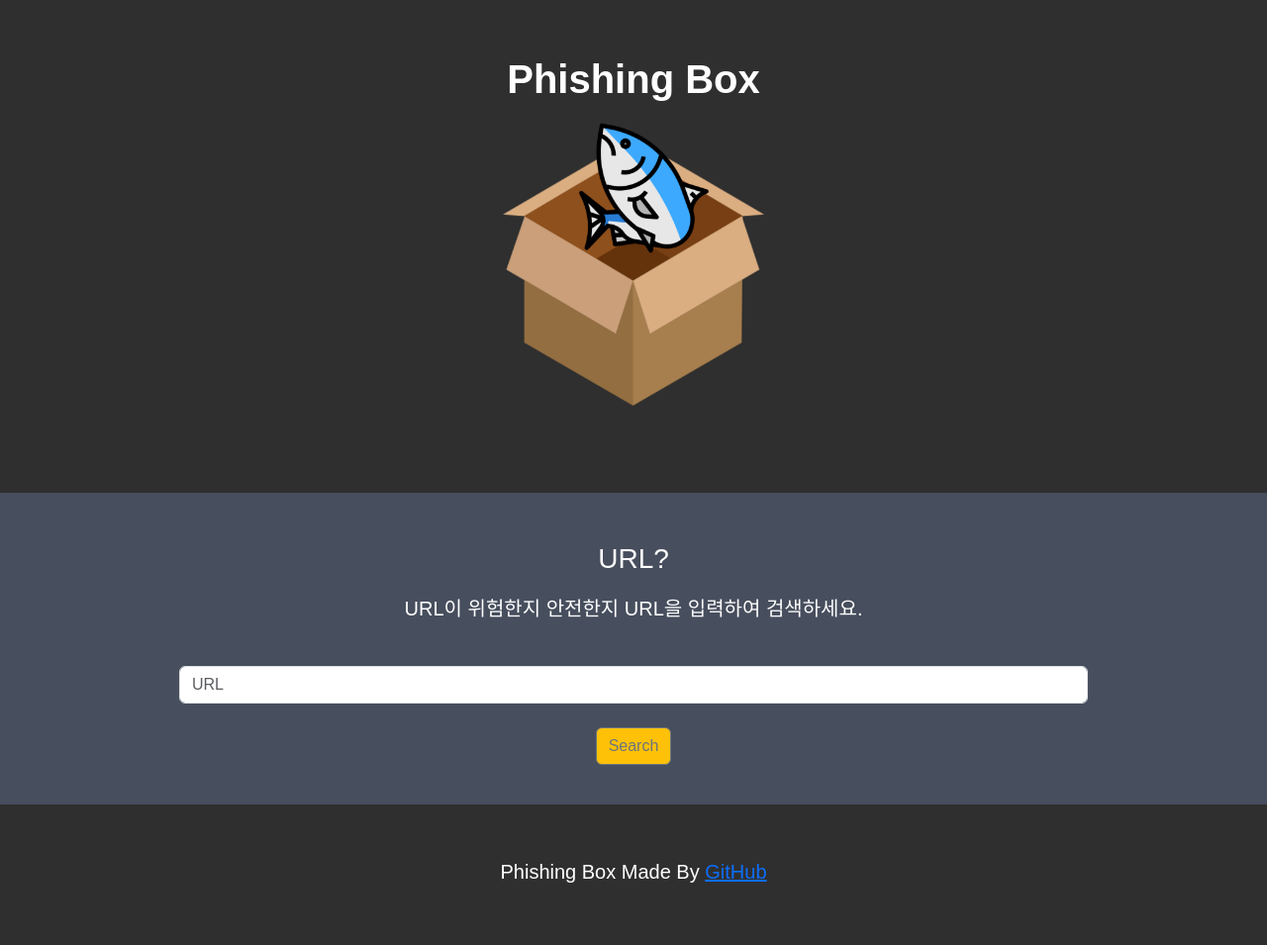
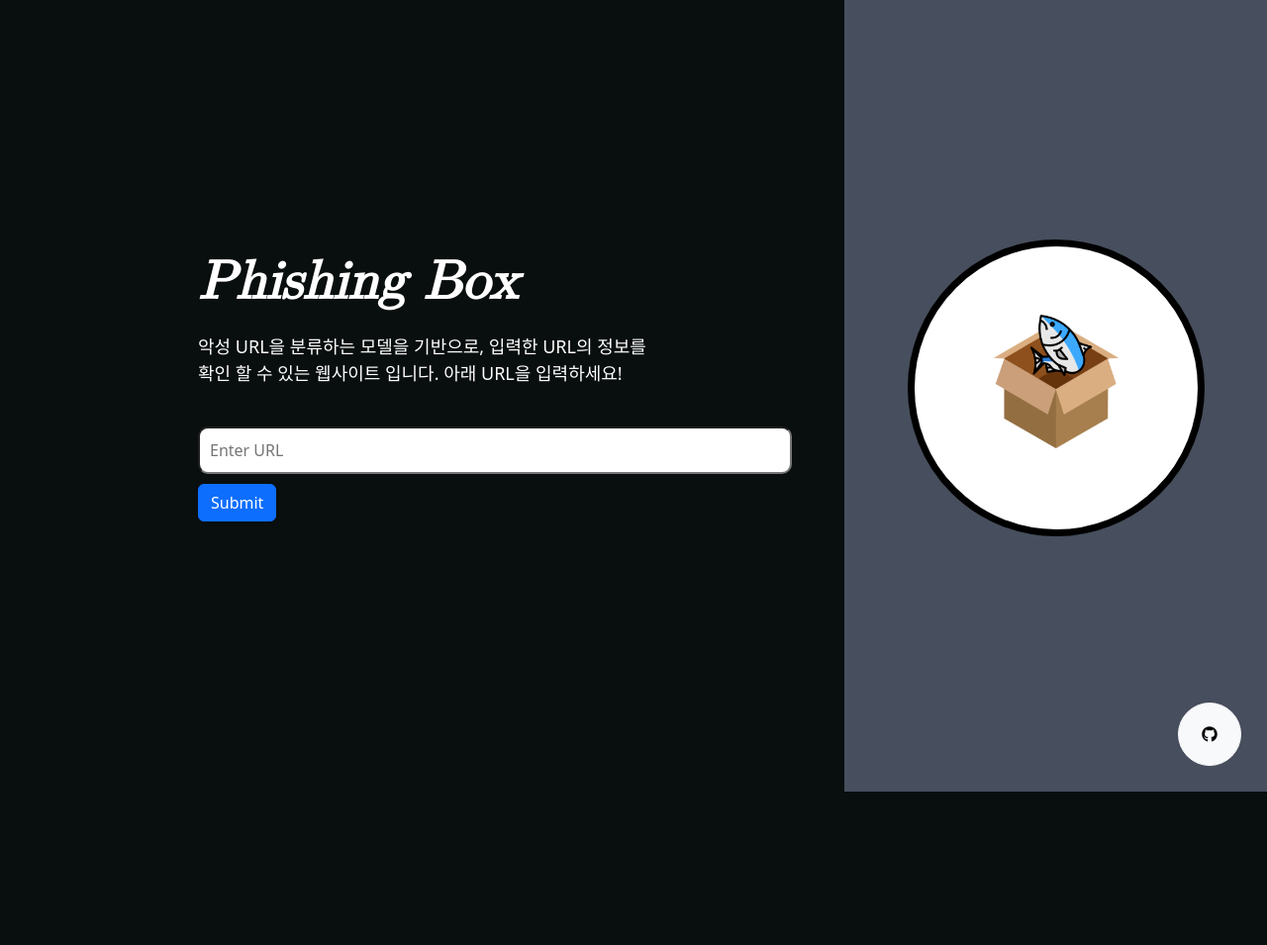
Before and after one commit to yonghoya/AI_Security_Network_Project, a Django app: page / in a window 1280 px wide. Shown: the whole page at 99% size. After the commit the page ends 800 px from the top, so only its background shows below. Run offline with Django 4.2, Linux system fonts and the light colour scheme.

Commit message:
input page 디자인 수정

```diff
--- a/templates/checkurl/input.html
+++ b/templates/checkurl/input.html
@@ -1,84 +1,158 @@
 <html lang="en">
 <head>
-    <meta charset="UTF-8">
+    <meta charset="utf-8">
     <meta name="viewport" content="width=device-width, initial-scale=1">
-    <title>Phishing Box</title>
-    <link href="https://cdn.jsdelivr.net/npm/bootstrap@5.3.1/dist/css/bootstrap.min.css" rel="stylesheet" integrity="sha384-4bw+/aepP/YC94hEpVNVgiZdgIC5+VKNBQNGCHeKRQN+PtmoHDEXuppvnDJzQIu9" crossorigin="anonymous">
+    <title>Your Page Title</title>
+    <!-- 부트스트랩 CSS 링크 -->
+    <link href="https://cdn.jsdelivr.net/npm/bootstrap@5.3.1/dist/css/bootstrap.min.css" rel="stylesheet">
+    <link href="https://cdnjs.cloudflare.com/ajax/libs/font-awesome/6.2.0/css/all.min.css" rel="stylesheet">
+
+    <script src="https://code.jquery.com/jquery-3.6.0.min.js"></script>
+    <!-- 부트스트랩 스크립트 -->
+    <script src="https://cdn.jsdelivr.net/npm/bootstrap@5.3.1/dist/js/bootstrap.bundle.min.js"></script>
     {% load static %}
+    <style>
+        /* 전체 페이지 스타일 */
+        body {
+            margin: 0;
+            padding: 0;
+            overflow: hidden;
+        }
 
-    <style>
-        body {
-          font: 20px Montserrat, sans-serif;
-          line-height: 1.8;
-          color: #f5f6f7;
+        .container-fluid {
+            margin-right: auto;
+            margin-left: auto;
         }
-        .margin {margin-bottom: 45px;}
 
-        .bg-1 {
-          background-color: #474e5d;
-          color: #ffffff;
+        /* 7쪽 스타일 */
+        .left-side {
+            background-color: #090E0E;
+            color: #fff;
+            padding: 200px;
+            display: flex;
+            flex-direction: column;
+            align-items: flex-start; /* 왼쪽 정렬 */
+            justify-content: center;
+            height: 100vh; /* 화면 높이에 맞게 설정 */
         }
-        .bg-2 {
-          background-color: #ffffff;
-          color: #555555;
+
+        /* 3쪽 스타일 */
+        .right-side {
+            background-color: #474E5D; /* 배경 색상 변경 */
+            padding: 20px;
+            text-align: center;
+            height: 100vh; /* 화면 높이에 맞게 설정 */
+            display: flex;
+            justify-content: center;
+            align-items: center; /* 가운데 정렬 */
         }
-        .bg-3 {
-          background-color: #2f2f2f;
-          color: #fff;
+
+        /* 제목 스타일 */
+        h1 {
+            font-size: 55px;
+            margin-bottom: 10px;
         }
-        .container-fluid {
-          padding-top: 50px;
-          padding-bottom: 40px;
+
+        /* 설명 스타일 */
+        p {
+            font-size: 18px;
+            margin-bottom: 40px;
         }
-        .navbar {
-          padding-top: 15px;
-          padding-bottom: 15px;
-          border: 0;
-          border-radius: 0;
-          margin-bottom: 0;
-          font-size: 12px;
-          letter-spacing: 5px;
+
+        /* URL 입력창 스타일 */
+        input[type="text"] {
+            width: 100%;
+            padding: 10px;
+            margin-bottom: 10px;
         }
-        .navbar-nav  li a:hover {
-          color: #1abc9c !important;
+
+        /* 버튼 스타일 */
+        button {
+            background-color: #4CAF50;
+            color: #fff;
+            padding: 10px 20px;
+            border: none;
+            cursor: pointer;
+            font-size: 18px;
         }
-        </style>
 
-</head>
+        /* 원 스타일 */
+        .circle {
+            width: 300px;
+            height: 300px;
+            background-color: white;
+            border-radius: 50%; /* 원 모양으로 만듭니다. */
+            border: 7px solid #000; /* 테두리 스타일 추가 (검정색, 두껍게) */
+            display: flex;
+            justify-content: center;
+            align-items: center; /* 이미지를 가운데로 정렬 */
+            /* 이미지 나타나는 애니메이션 */
+            animation-name: fadeInUp;
+            animation-duration: 2s;
+        }
+        .social-icons .btn {
+            display: inline-flex;
+            align-items: center;
+            justify-content: center;
+            padding: 0;
+            height: 4rem;
+            width: 4rem;
+            border-radius: 100rem;
+        }
+        /* 이미지 "fadeInUp" 애니메이션 */
+        @keyframes fadeInUp {
+            0% {
+                opacity: 0;
+                transform: translateY(100px);
+            }
+            100% {
+                opacity: 1;
+                transform: translateY(0);
+            }
+        }
+        /* 커스텀 입력 창 스타일 */
+        .custom-input {
+            width: 600px !important;/* 원하는 길이로 설정 */
+            border-radius: 10px;
+        }
 
 
-<body class="bg-3">
-
-        <div class="container mt-2 py-5 text-center justify-content-center">
-            <h1 class="fw-bold">Phishing Box</h1>
-            <img src="{% static 'phishing_box.png' %}" class="img-fluid img-responsive img-circle" style="display:inline" alt="phishing_box" width="600" height="350">
-        </div>
-      </nav>
-
-
-
-    <div class="container-fluid bg-1 text-center">
-        <h3 class="text-center justify-content-center">URL?</h3>
-        <p class="m-3">URL이 위험한지 안전한지 URL을 입력하여 검색하세요.</p>
-
-        <form id="keywordForm" class="row g-4 w-75 m-auto justify-content-center" method="post">
-            {% csrf_token %}
-            <div class="col-12">
-                <div>
-		<input type="text" class="form-control" id="input_string" placeholder="URL" name="input_string">
-                <button type="submit" class="btn btn-outline-secondary btn-warning mt-4"> Search </button>
+    </style>
+</head>
+<body>
+    <div class="container-fluid"> <!-- 여기에 px-0 클래스 추가 -->
+        <div class="row">
+            <div class="col-lg-8 left-side">
+                <h1 class="fst-italic lh-1 mb-4" style="font-family: math; font-weight: 700;">Phishing Box</h1>
+                <p>악성 URL을 분류하는 모델을 기반으로, 입력한 URL의 정보를 확인 할 수 있는 웹사이트 입니다. 아래 URL을 입력하세요!</p>
+                <form id="keywordForm"  method="post">
+                    {% csrf_token %}
+                    <input type="text" placeholder="Enter URL" class="custom-input" id="input_string" name="input_string">
+                    <button type="submit" class="btn btn-primary">Submit</button>
+                </form>
+                </div>
+            <div class="col-lg-4 right-side d-flex flex-column justify-content-center align-items-center">
+                <!-- 원 추가 -->
+                <div class="circle mb-3">
+                    <img src="{% static 'phishing_box.png' %}" alt="Phishing Box Image" width="100%" height="auto">
+                </div>
+                <!-- 동그라미 버튼 -->
+                <div class="social-icons" id="social-icon" data-bs-toggle="popover" data-bs-trigger="hover" data-bs-content="Made By Github" style="position: absolute; bottom: 10px; right: 10px;">
+                    <a class="btn btn-light m-3" href="https://github.com/yonghoya/AI_Security_Network_Project.git"><i class="fab fa-github"></i></a>
                 </div>
             </div>
-        </form>
+        </div>
 
     </div>
 
-    <script src="https://cdn.jsdelivr.net/npm/bootstrap@5.3.1/dist/js/bootstrap.bundle.min.js" integrity="sha384-HwwvtgBNo3bZJJLYd8oVXjrBZt8cqVSpeBNS5n7C8IVInixGAoxmnlMuBnhbgrkm" crossorigin="anonymous"></script>
-
-    <footer class="container-fluid bg-3 text-center">
-        <p>Phishing Box Made By <a href="https://github.com/yonghoya/AI_Security_Network_Project.git">GitHub</a></p>
-    </footer>
-
+    <!-- 부트스트랩 스크립트 링크 -->
+    <script src="https://cdn.jsdelivr.net/npm/bootstrap@5.3.1/dist/js/bootstrap.bundle.min.js"></script>
+    <script>
+        // 페이지가 로드될 때 팝오버를 활성화합니다.
+        $(document).ready(function () {
+            $('#social-icon').popover();
+        });
+    </script>
 
 </body>
 </html>
```
